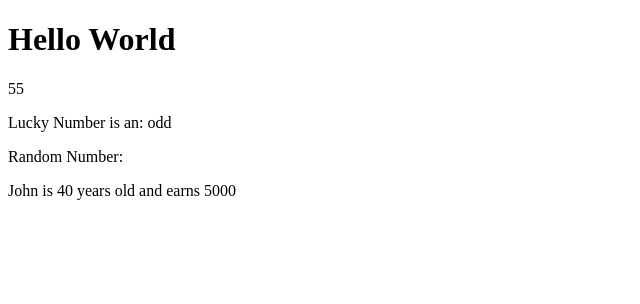
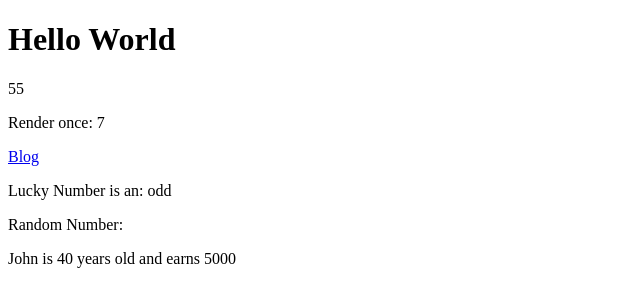
Before and after one commit to NgawangChoedenShankentsang/Vue-Recall, a plain HTML site: page index.html in a window 1280 px wide. Shown: the whole page, without its empty margins (0-640 px from the left). Drawn offline with nearby package versions, Linux system fonts and the light colour scheme.

Commit message:
v-bind directive

```diff
--- a/index.html
+++ b/index.html
@@ -11,6 +11,8 @@
         <div id="app">
             <span v-html="getMessage()"></span>
             <p>{{ luckyNumber }}</p>
+            <p v-once>Render once: {{ luckyNumber }}</p>
+            <a v-bind:href="blogUrl">Blog</a>
             <p>Lucky Number is an: {{ luckyNumber%2==0 ? "even" : "odd" }}</p>
             <p>Random Number: {{ updateLuckyNumber() }}</p>
             <!-- <p>Array: {{ arrary }}</p> -->
@@ -23,6 +25,7 @@
             setup() {
                 const message = "Hello World";
                 const luckyNumber = ref(7);
+                const blogUrl = ref("https://google.com");
                 // const arrary = [1, 2, 3];
                 const obj = reactive({
                     name: "John",
@@ -43,7 +46,8 @@
                     // arrary,
                     obj,
                     updateLuckyNumber,
-                    getMessage
+                    getMessage,
+                    blogUrl
                 };
             },
         }).mount("#app");
```
